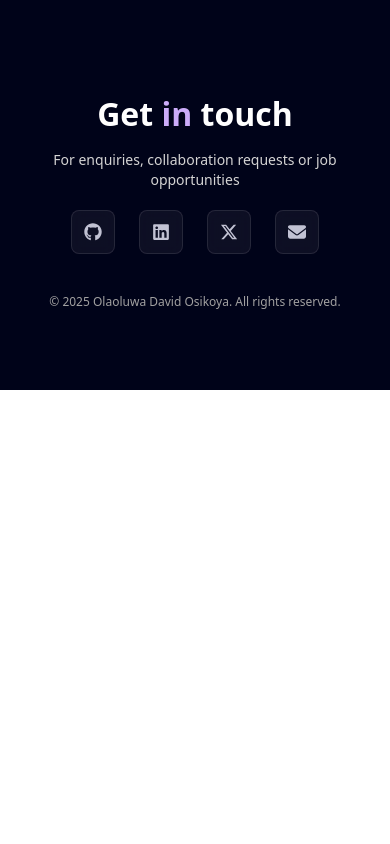
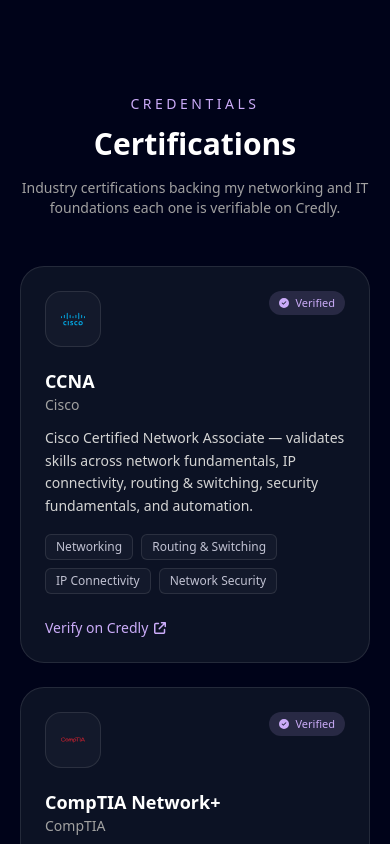
Before and after one commit to Osikoya17/portfolio_1, a Next.js app: page / in a window 390 px wide. Shown: the part 7060-7904 px from the top of the page. Before the commit the page ends 7450 px from the top, so only its background shows below. Built offline with nearby package versions, Linux system fonts and the light colour scheme.

Commit message:
Add a Certification Section

```diff
--- a/app/page.tsx
+++ b/app/page.tsx
@@ -4,6 +4,7 @@
 import Grid from "@/components/ui/Grid";
 import RecentProjects from "@/components/RecentProjects";
 import Experience from "@/components/Experience";
+import Certifications from "@/components/Certifications";
 import Footer from "@/components/Footer";
 import { navItems } from "@/data";
 
@@ -23,6 +24,7 @@
         <Grid />
         <RecentProjects />
         <Experience />
+        <Certifications />
         <Footer />
       </div>
     </main>
--- /dev/null
+++ b/components/Certifications.tsx
@@ -0,0 +1,98 @@
+'use client'
+import { motion } from 'motion/react'
+import { certifications } from '@/data'
+import type { Certification } from '@/data'
+import { FaCircleCheck, FaArrowUpRightFromSquare } from 'react-icons/fa6'
+
+const CertCard = ({ cert, index }: { cert: Certification; index: number }) => {
+  const Icon = cert.icon
+
+  return (
+    <motion.article
+      initial={{ opacity: 0, y: 24 }}
+      whileInView={{ opacity: 1, y: 0 }}
+      viewport={{ once: true, margin: '-60px' }}
+      transition={{ duration: 0.5, delay: index * 0.08, ease: [0.22, 1, 0.36, 1] }}
+      className="group relative flex flex-col overflow-hidden rounded-3xl border border-white/10 bg-black-200 p-6 backdrop-blur-sm transition-colors duration-300 hover:border-white/25"
+    >
+      {/* Hover bloom */}
+      <div
+        aria-hidden
+        className="pointer-events-none absolute inset-x-0 -bottom-1/2 h-full opacity-0 transition-opacity duration-300 group-hover:opacity-100 [background:radial-gradient(50%_60%_at_50%_100%,rgba(203,172,249,0.12),transparent)]"
+      />
+
+      <div className="relative z-10 flex flex-1 flex-col">
+        <div className="flex items-start justify-between gap-4">
+          {/* Brand-tinted credential icon (glows on hover) */}
+          <span
+            style={{ '--brand': cert.color } as React.CSSProperties}
+            className="flex h-14 w-14 items-center justify-center rounded-2xl border border-white/10 bg-white/[0.03] text-2xl transition-shadow duration-300 group-hover:[box-shadow:0_0_24px_-4px_var(--brand)]"
+          >
+            <Icon style={{ color: cert.color }} />
+          </span>
+
+          <span className="inline-flex items-center gap-1.5 rounded-full bg-purple/15 px-2.5 py-1 text-[11px] font-medium text-purple">
+            <FaCircleCheck className="text-[10px]" />
+            Verified
+          </span>
+        </div>
+
+        <h3 className="mt-5 text-lg font-bold text-white md:text-xl">{cert.name}</h3>
+        <p className="text-sm text-neutral-400">{cert.issuer}</p>
+
+        <p className="mt-3 text-sm leading-relaxed text-neutral-300">{cert.description}</p>
+
+        {cert.skills && cert.skills.length > 0 && (
+          <div className="mt-4 flex flex-wrap gap-2">
+            {cert.skills.map((skill) => (
+              <span
+                key={skill}
+                className="rounded-md border border-white/10 bg-white/[0.03] px-2.5 py-1 text-xs text-white-200"
+              >
+                {skill}
+              </span>
+            ))}
+          </div>
+        )}
+
+        <a
+          href={cert.credentialUrl}
+          target="_blank"
+          rel="noopener noreferrer"
+          aria-label={`Verify ${cert.name} on Credly`}
+          className="mt-6 inline-flex items-center gap-1.5 self-start text-sm font-medium text-purple transition-all hover:gap-2.5"
+        >
+          Verify on Credly
+          <FaArrowUpRightFromSquare className="text-xs" />
+        </a>
+      </div>
+    </motion.article>
+  )
+}
+
+const Certifications = () => {
+  return (
+    <section id="certifications" className="py-20">
+      <div className="mx-auto mb-12 max-w-2xl text-center">
+        <p className="text-sm font-medium uppercase tracking-[0.25em] text-purple">
+          Credentials
+        </p>
+        <h2 className="mt-3 text-3xl font-bold text-white md:text-4xl">
+          Certifications
+        </h2>
+        <p className="mt-4 text-sm text-neutral-400 md:text-base">
+          Industry certifications backing my networking and IT foundations each
+          one is verifiable on Credly.
+        </p>
+      </div>
+
+      <div className="mx-auto grid max-w-5xl grid-cols-1 gap-6 md:grid-cols-2">
+        {certifications.map((cert, index) => (
+          <CertCard key={cert.id} cert={cert} index={index} />
+        ))}
+      </div>
+    </section>
+  )
+}
+
+export default Certifications
--- a/data/index.ts
+++ b/data/index.ts
@@ -16,6 +16,8 @@
   SiSocketdotio,
   SiStripe,
   SiVite,
+  SiCisco,
+  SiComptia,
 } from "react-icons/si";
 
 // NOTE: This is placeholder content. Swap it out for your real details.
@@ -256,6 +258,45 @@
   },
 ];
 
+export type Certification = {
+  id: number;
+  name: string;
+  issuer: string;
+  icon: IconType;
+  color: string; // brand accent used for the icon + hover glow
+  description: string;
+  credentialUrl: string; // public Credly badge link
+  skills?: string[];
+};
+
+// TODO: Replace each `credentialUrl` with your real Credly public badge link.
+// On credly.com open the badge → Share → copy the public URL
+// (looks like https://www.credly.com/badges/<uuid>/public_url).
+export const certifications: Certification[] = [
+  {
+    id: 1,
+    name: "CCNA",
+    issuer: "Cisco",
+    icon: SiCisco,
+    color: "#049FD9",
+    description:
+      "Cisco Certified Network Associate — validates skills across network fundamentals, IP connectivity, routing & switching, security fundamentals, and automation.",
+    credentialUrl: "https://www.credly.com/badges/e36a6f4c-ec55-4a16-9d5a-bcb7cd9c61b0/public_url",
+    skills: ["Networking", "Routing & Switching", "IP Connectivity", "Network Security"],
+  },
+  {
+    id: 2,
+    name: "CompTIA Network+",
+    issuer: "CompTIA",
+    icon: SiComptia,
+    color: "#C8202F",
+    description:
+      "Validates the core skills to design, configure, manage, and troubleshoot wired and wireless networks across modern infrastructures.",
+    credentialUrl: "https://www.credly.com/badges/08d2c802-46cd-411e-b6d4-e7ae682b9f1c/public_url",
+    skills: ["Network Architecture", "Troubleshooting", "Network Security", "Operations"],
+  },
+];
+
 export type SocialMedia = {
   id: number;
   name: string;
```
